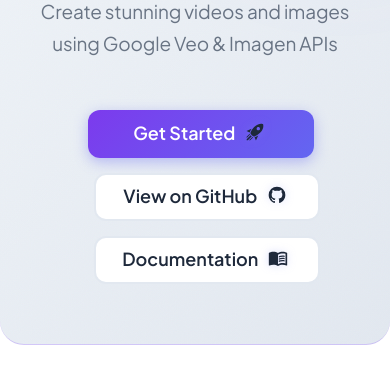
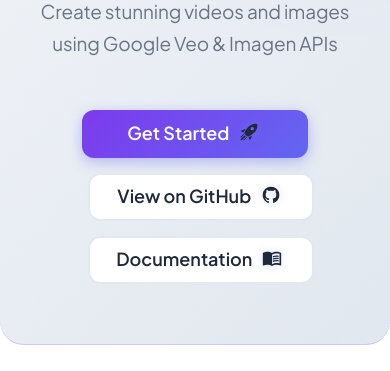
Before and after one commit to DarKWinGTM/claude-code-media-generator, an MkDocs documentation site: the page built from docs/index.md, in a window 390 px wide. Shown: the part 400-771 px from the top of the page. Built offline with MkDocs 1.6.1 and Material for MkDocs 9.7.7, drawn with Linux system fonts in a browser that asks for light colours; comment, search, counter and statistics services are not loaded.

Commit message:
fix(css): v1.7.3 Hero Buttons - Row or Column Only (no wrap)

```diff
--- a/docs/stylesheets/extra.css
+++ b/docs/stylesheets/extra.css
@@ -1,7 +1,7 @@
 /* ===========================================
    Claude Code Media Generator - 2026 Design
    Glassmorphism + Gradient + Bento Grid
-   v1.7.1 - Footer & Global Contrast Fixes
+   v1.7.3 - Hero Buttons: Row or Column Only
    =========================================== */
 
 /* ===== Google Fonts Import ===== */
@@ -2548,18 +2548,18 @@
 }
 
 /* ===== HERO BUTTONS - Professional Layout ===== */
+/* v1.7.3: Only 2 states - Row (Desktop) or Column (Mobile), NO wrap */
 .hero-section > div[style*="display: flex"],
 .hero-section > p:has(.md-button),
 .md-typeset > p:has(.md-button),
 .hero-section p:has(.md-button) {
   display: flex !important;
   flex-direction: row !important;
-  flex-wrap: wrap !important;
+  flex-wrap: nowrap !important;  /* NO WRAP - single row only */
   gap: 1rem !important;
   justify-content: center !important;
   align-items: center !important;
   margin: 0 auto !important;
-  max-width: 720px !important;
 }
 
 /* Hero Buttons - Unified Size Desktop */
@@ -2694,22 +2694,23 @@
 }
 
 /* ===== RESPONSIVE - Tablet (< 960px) ===== */
+/* v1.7.3: Keep row layout, just smaller buttons - NO wrap */
 @media screen and (max-width: 959px) {
   .hero-section > div[style*="display: flex"],
   .hero-section > p:has(.md-button),
   .md-typeset > p:has(.md-button),
   .hero-section p:has(.md-button) {
     flex-direction: row !important;
-    flex-wrap: wrap !important;
-    gap: 0.875rem !important;
+    flex-wrap: nowrap !important;  /* NO WRAP */
+    gap: 0.75rem !important;
   }
 
   .hero-section .md-button,
   .hero-section p .md-button {
-    min-width: 180px !important;
-    height: 50px !important;
-    padding: 0 24px !important;
-    font-size: 0.95rem !important;
+    min-width: 150px !important;
+    height: 48px !important;
+    padding: 0 20px !important;
+    font-size: 0.875rem !important;
   }
 }
 
```
